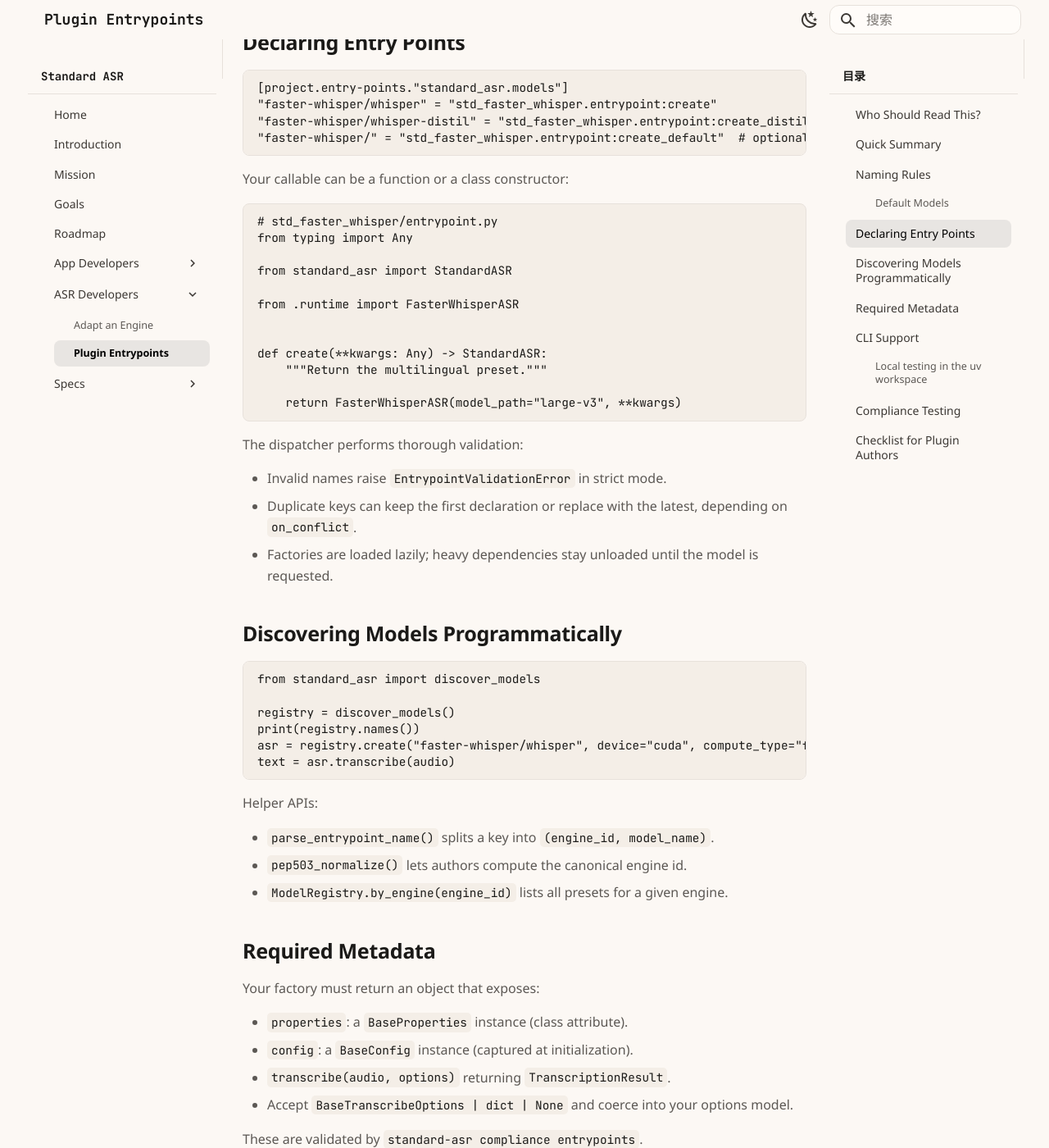
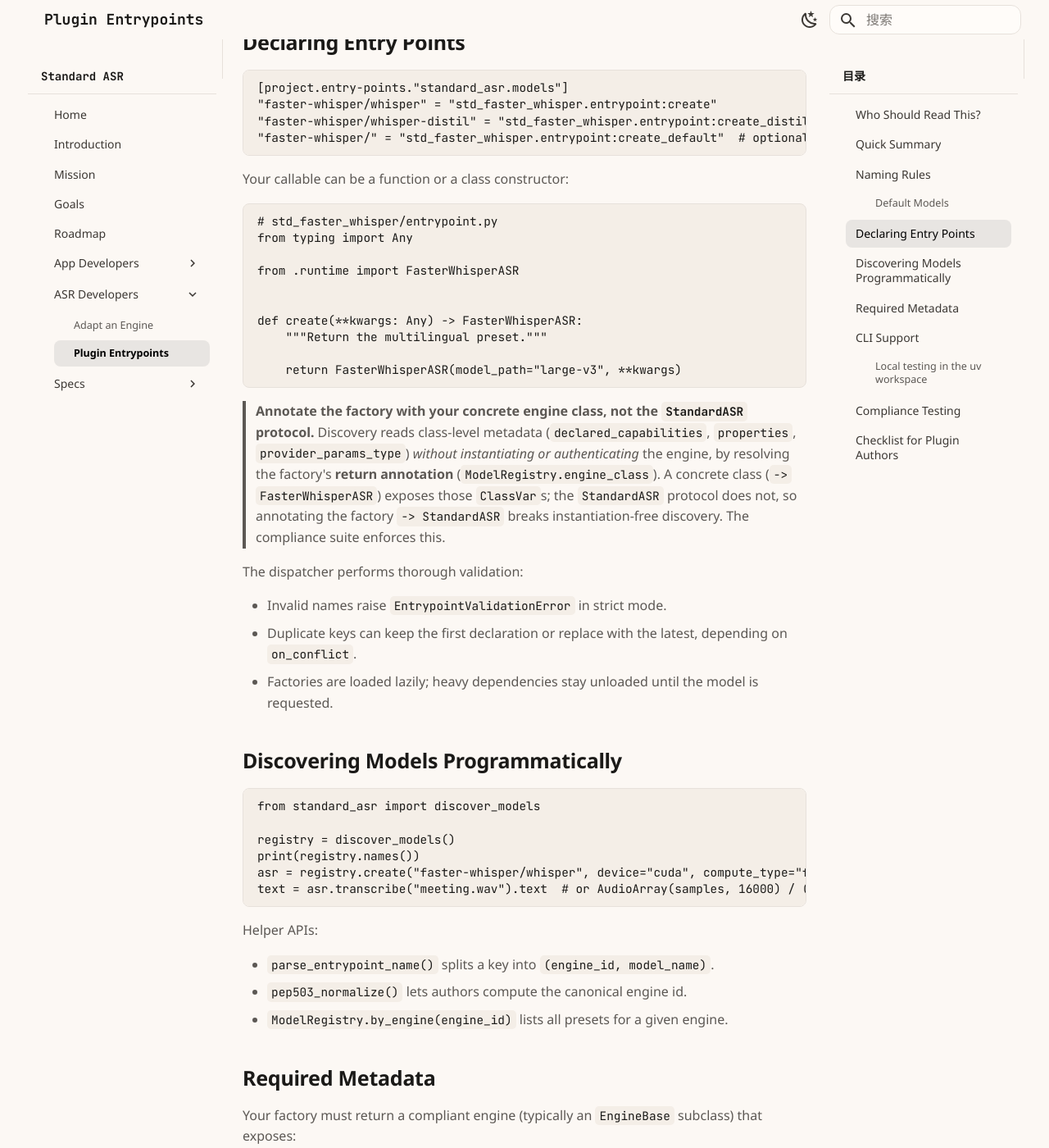
Before and after one commit to standard-voice/standard_asr, an MkDocs documentation site: the page built from docs/for_asr_dev/plugin_entrypoints.md, in a window 1280 px wide and 1400 px high, scrolled down 1399 px. Shown: the whole window at 82% size. Built offline with MkDocs 1.6.1 and Material for MkDocs 9.7.7, drawn with Linux system fonts in a browser that asks for light colours; plug-ins that fetch from the network failed and are left out; some of the changed text lies outside the part shown.

Commit message:
docs(plugin): annotate the entry-point factory with the concrete engine class
No-instantiation metadata discovery (ModelRegistry.engine_class) resolves
the factory's return annotation to read class-level capabilities/properties/
provider_params_type without calling the factory. A factory annotated
'-> StandardASR' (a Protocol with no readable ClassVars) breaks that path,
so recommend the concrete engine class (e.g. '-> FasterWhisperASR'),
matching the adapting-engine guide and the bundled std-dummy-asr entrypoint.

While here, correct the stale engine-API contract in the same guide:
transcribe takes (audio, params: RuntimeParams), engine-specific knobs go in
a typed ProviderParams subclass (provider_params_type) -- not the legacy
transcribe(audio, options) / BaseTranscribeOptions surface.

````diff
--- a/docs/for_asr_dev/plugin_entrypoints.md
+++ b/docs/for_asr_dev/plugin_entrypoints.md
@@ -48,16 +48,23 @@ Your callable can be a function or a class constructor:
 # std_faster_whisper/entrypoint.py
 from typing import Any
 
-from standard_asr import StandardASR
-
 from .runtime import FasterWhisperASR
 
 
-def create(**kwargs: Any) -> StandardASR:
+def create(**kwargs: Any) -> FasterWhisperASR:
     """Return the multilingual preset."""
 
     return FasterWhisperASR(model_path="large-v3", **kwargs)
 ```
+
+> **Annotate the factory with your concrete engine class, not the `StandardASR`
+> protocol.** Discovery reads class-level metadata (`declared_capabilities`,
+> `properties`, `provider_params_type`) *without instantiating or authenticating*
+> the engine, by resolving the factory's **return annotation**
+> (`ModelRegistry.engine_class`). A concrete class (`-> FasterWhisperASR`) exposes
+> those `ClassVar`s; the `StandardASR` protocol does not, so annotating the
+> factory `-> StandardASR` breaks instantiation-free discovery. The compliance
+> suite enforces this.
 
 The dispatcher performs thorough validation:
 
@@ -73,7 +80,7 @@ from standard_asr import discover_models
 registry = discover_models()
 print(registry.names())
 asr = registry.create("faster-whisper/whisper", device="cuda", compute_type="float16")
-text = asr.transcribe(audio)
+text = asr.transcribe("meeting.wav").text  # or AudioArray(samples, 16000) / (samples, 16000)
 ```
 
 Helper APIs:
@@ -84,12 +91,20 @@ Helper APIs:
 
 ## Required Metadata
 
-Your factory must return an object that exposes:
+Your factory must return a compliant engine (typically an `EngineBase`
+subclass) that exposes:
 
-- `properties`: a `BaseProperties` instance (class attribute).
+- `properties`: a `BaseProperties` instance (class attribute / `ClassVar`).
+- `declared_capabilities`: a `DeclaredCapabilities` instance (`ClassVar`).
 - `config`: a `BaseConfig` instance (captured at initialization).
-- `transcribe(audio, options)` returning `TranscriptionResult`.
-- Accept `BaseTranscribeOptions | dict | None` and coerce into your options model.
+- `transcribe(audio, params)` returning `TranscriptionResult`, where `params` is
+  an optional `RuntimeParams`. Subclassing `EngineBase` gives you this
+  `transcribe` template for free; you implement only `_transcribe(prepared,
+  params)`.
+- Engine-specific knobs live in a typed `ProviderParams` subclass declared as
+  `provider_params_type` — never as extra top-level `RuntimeParams` fields
+  (`RuntimeParams` is closed). See
+  [`adapting_engine.md`](adapting_engine.md) for the full contract.
 
 These are validated by `standard-asr compliance entrypoints`.
 
````
